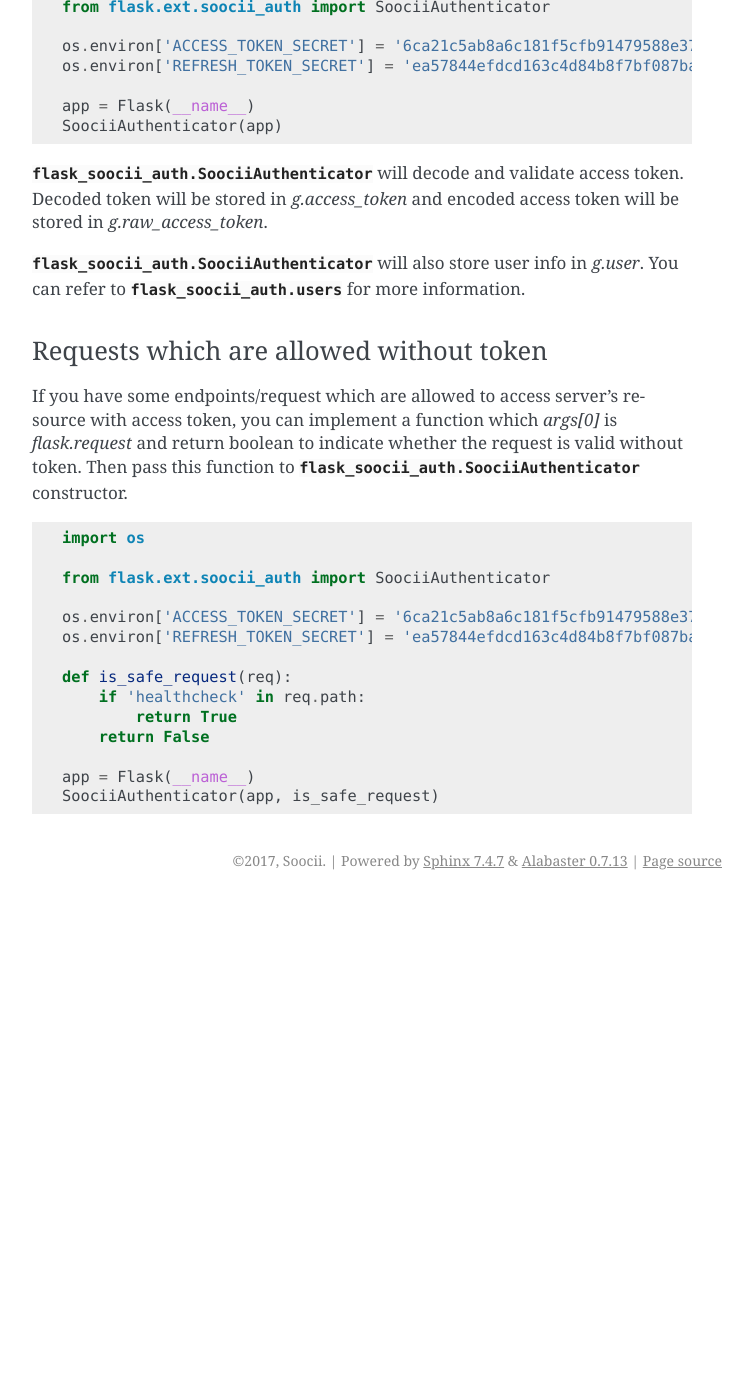
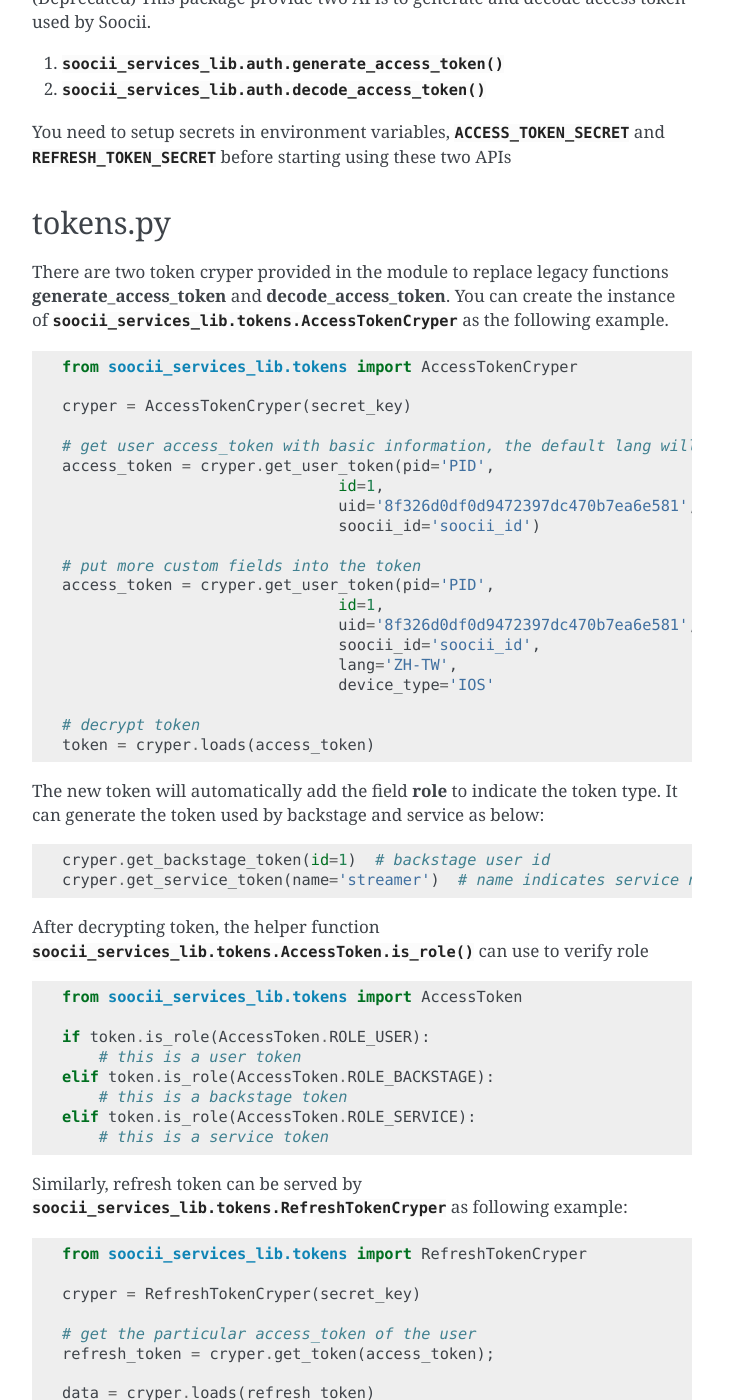
Before and after one commit to jonascheng/services-lib, a Sphinx documentation site: the page built from doc/quickstart.rst, in a window 1280 px wide and 1400 px high, scrolled down 1755 px. Shown: the whole window, without its empty margins (388-1141 px from the left). Built offline with Sphinx 7.4.7, drawn with Linux system fonts in a browser that asks for light colours; before the commit the page ends 2655 px from its top, so only the background shows below that; some of the changed text lies outside the part shown.

Commit message:
update document

```diff
--- a/doc/quickstart.rst
+++ b/doc/quickstart.rst
@@ -6,6 +6,23 @@ Just use pip to install. This package already deploy to
 `pypi <https://pypi.python.org/pypi/soocii-services-lib>`_. ::
 
    pip install soocii-services-lib
+
+The lib contains several components for different scenarios. By default, the package only contains the essential dependencies for encrypting/decrypting tokens. If command line tool is required, the extra **cli** can install the necessary dependencies. ::
+
+    pip install soocii-services-lib[cli]
+
+There are a few extras packaging dependency for different purposes as below:
+
+.. list-table::
+   :widths: 20 80
+   :header-rows: 1
+
+   * - Extra
+     - Description
+   * - cli
+     - it is required by command line tools :py:mod:`soocii_services_lib.click`
+   * - flask
+     - it contains flask which is dependency of :py:class:`flask_soocii_auth.SoociiAuthenticator`
 
 click.py
 --------
@@ -50,13 +67,96 @@ You can use this function to wait for specific server ready (Ex. wait for elasti
 
 auth.py
 -------
-This package provide two APIs to generate and decode access token used by Soocii.
+(Deprecated) This package provide two APIs to generate and decode access token used by Soocii.
 
 #. :py:func:`soocii_services_lib.auth.generate_access_token`
 #. :py:func:`soocii_services_lib.auth.decode_access_token`
 
 You need to setup secrets in environment variables, :envvar:`ACCESS_TOKEN_SECRET` and :envvar:`REFRESH_TOKEN_SECRET`
 before starting using these two APIs
+
+tokens.py
+---------
+
+There are two token cryper provided in the module to replace legacy functions **generate_access_token** and **decode_access_token**. You can create the instance of :py:class:`soocii_services_lib.tokens.AccessTokenCryper` as the following example. ::
+
+    from soocii_services_lib.tokens import AccessTokenCryper
+
+    cryper = AccessTokenCryper(secret_key)
+
+    # get user access_token with basic information, the default lang will be 'EN-US'
+    access_token = cryper.get_user_token(pid='PID',
+                                  id=1,
+                                  uid='8f326d0df0d9472397dc470b7ea6e581',
+                                  soocii_id='soocii_id')
+
+    # put more custom fields into the token
+    access_token = cryper.get_user_token(pid='PID',
+                                  id=1,
+                                  uid='8f326d0df0d9472397dc470b7ea6e581',
+                                  soocii_id='soocii_id',
+                                  lang='ZH-TW',
+                                  device_type='IOS'
+
+    # decrypt token
+    token = cryper.loads(access_token)
+
+The new token will automatically add the field **role** to indicate the token type. It can generate the token used by backstage and service as below: ::
+
+    cryper.get_backstage_token(id=1)  # backstage user id
+    cryper.get_service_token(name='streamer')  # name indicates service name
+
+After decrypting token, the helper function :py:meth:`soocii_services_lib.tokens.AccessToken.is_role` can use to verify role ::
+
+    from soocii_services_lib.tokens import AccessToken
+
+    if token.is_role(AccessToken.ROLE_USER):
+        # this is a user token
+    elif token.is_role(AccessToken.ROLE_BACKSTAGE):
+        # this is a backstage token
+    elif token.is_role(AccessToken.ROLE_SERVICE):
+        # this is a service token
+
+Similarly, refresh token can be served by :py:class:`soocii_services_lib.tokens.RefreshTokenCryper` as following example: ::
+
+    from soocii_services_lib.tokens import RefreshTokenCryper
+
+    cryper = RefreshTokenCryper(secret_key)
+
+    # get the particular access_token of the user
+    refresh_token = cryper.get_token(access_token);
+
+    data = cryper.loads(refresh_token)
+
+The cryper will raise exceptions during invoking get_* function
+
+.. list-table::
+   :widths: 20 80
+   :header-rows: 1
+
+   * - Exception
+     - Description
+   * - :py:exc:`~soocii_services_lib.exceptions.TokenSchemaError`
+     - the token is not fulfil schema
+
+
+The cryper will raise exceptions during invoking loads() function
+
+.. list-table::
+   :widths: 20 80
+   :header-rows: 1
+
+   * - Exception
+     - Description
+   * - :py:exc:`~soocii_services_lib.exceptions.TokenExpiredError`
+     - the token is expired
+   * - :py:exc:`~soocii_services_lib.exceptions.TokenSchemaError`
+     - the token is not fulfil schema
+   * - :py:exc:`~soocii_services_lib.exceptions.AccessTokenValidationError`
+     - the access token is invalid or data malformed
+   * - :py:exc:`~soocii_services_lib.exceptions.RefreshTokenValidationError`
+     - the refresh token is invalid or data malformed
+
 
 Flask Extension - SoociiAuthenticator
 -------------------------------------
@@ -74,10 +174,10 @@ Basic Usage
     app = Flask(__name__)
     SoociiAuthenticator(app)
 
-:py:mod:`flask_soocii_auth.SoociiAuthenticator` will decode and validate access token.
+:py:class:`flask_soocii_auth.SoociiAuthenticator` will decode and validate access token.
 Decoded token will be stored in `g.access_token` and encoded access token will be stored in `g.raw_access_token`.
 
-:py:mod:`flask_soocii_auth.SoociiAuthenticator` will also store user info in `g.user`.
+:py:class:`flask_soocii_auth.SoociiAuthenticator` will also store user info in `g.user`.
 You can refer to :py:mod:`flask_soocii_auth.users` for more information.
 
 Requests which are allowed without token
```
Also changed, not shown: doc/soocii_services_lib.rst (+16 -0 lines).
